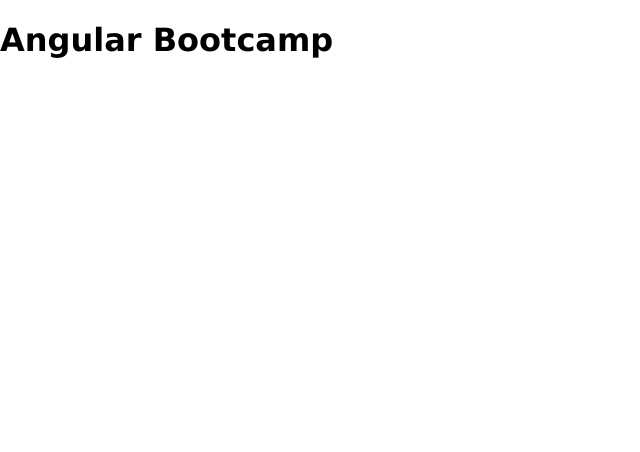
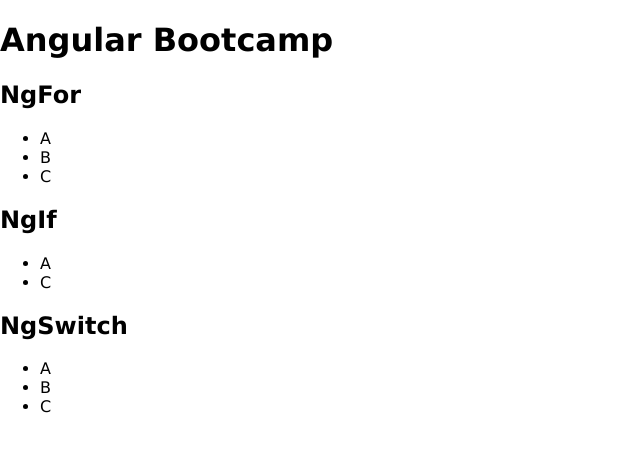
Before and after one commit to orfloresti/angular-bootcamp, an Angular app: page / in a window 1280 px wide. Shown: the top 452 px of the page, without its empty margins (0-640 px from the left). Built offline with nearby package versions, Linux system fonts and the light colour scheme.

Commit message:
homework 2

```diff
--- a/src/app/app.component.html
+++ b/src/app/app.component.html
@@ -1 +1,3 @@
 <h1>Angular Bootcamp</h1>
+
+<app-homework2></app-homework2>
--- a/src/app/app.module.ts
+++ b/src/app/app.module.ts
@@ -1,10 +1,11 @@
 import { NgModule } from '@angular/core';
 import { AppComponent } from './app.component';
 import { BrowserModule } from '@angular/platform-browser';
+import { Homework2Component } from './components/homework2/homework2.component';
 
 @NgModule({
   imports: [BrowserModule],
-  declarations: [AppComponent],
+  declarations: [AppComponent, Homework2Component],
   bootstrap: [AppComponent],
 })
 export class AppModule {}
--- /dev/null
+++ b/src/app/components/homework2/homework2.component.html
@@ -0,0 +1,24 @@
+<h2>NgFor</h2>
+<ul>
+  <li *ngFor="let letter of letters"> {{letter}} </li>
+</ul>
+
+<h2>NgIf</h2>
+<ul>
+  <ng-container *ngFor="let letter of letters">
+    <li *ngIf="letter !== 'B'">
+      {{letter}}
+    </li>
+  </ng-container>
+</ul>
+
+<h2>NgSwitch</h2>
+<ul>
+  <ng-container *ngFor="let letter of letters">
+    <ng-container [ngSwitch]="letter">
+      <li *ngSwitchCase="'A'">{{letter}}</li>
+      <li *ngSwitchCase="'B'">{{letter}}</li>
+      <li *ngSwitchCase="'C'">{{letter}}</li>
+    </ng-container>
+  </ng-container>
+</ul>
--- /dev/null
+++ b/src/app/components/homework2/homework2.component.ts
@@ -0,0 +1,10 @@
+import { Component } from '@angular/core';
+
+@Component({
+  selector: 'app-homework2',
+  templateUrl: './homework2.component.html',
+  styleUrl: './homework2.component.scss'
+})
+export class Homework2Component {
+  letters = ["A", "B", "C"];
+}
```
Also changed, not shown: src/app/components/homework2/homework2.component.scss (added), 1 other file (tests, documents, lock files or other folders).
